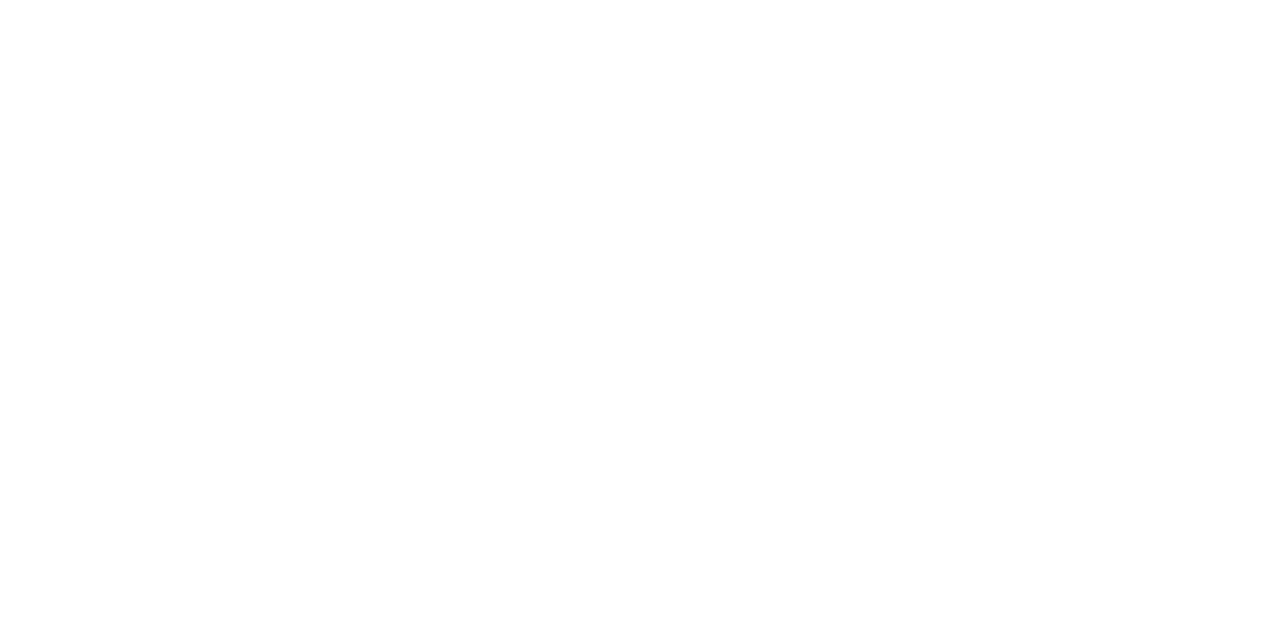
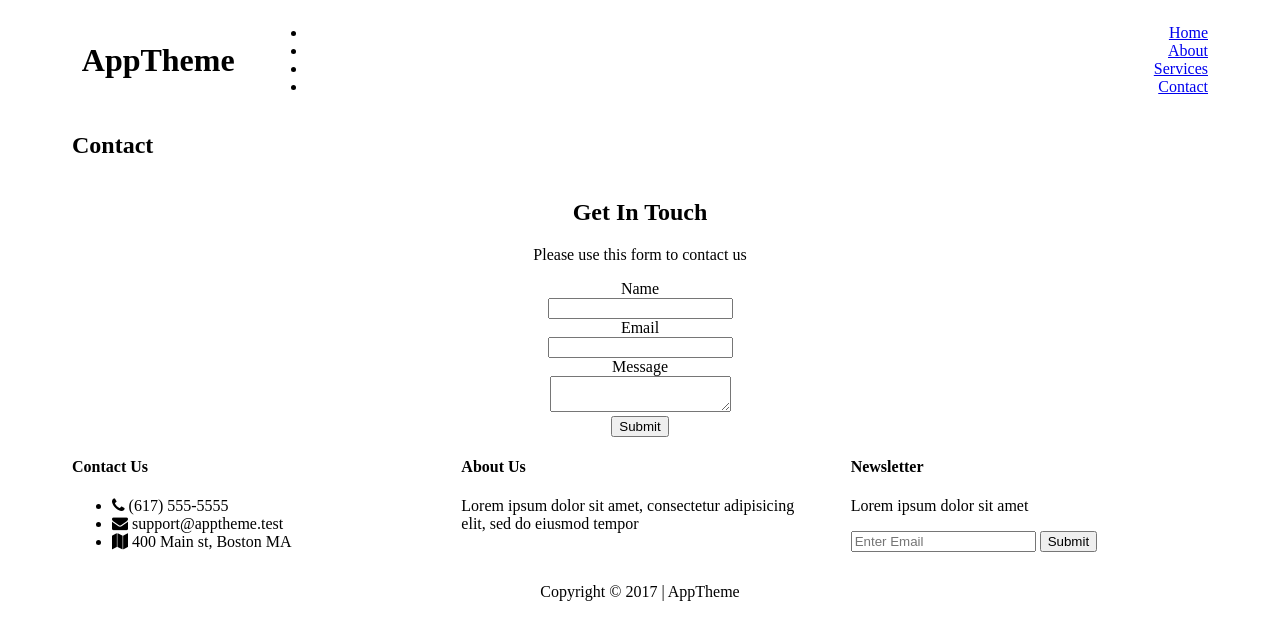
Before and after one commit to OmerSnck/app-theme, a plain HTML site: page contact.html in a window 1280 px wide. Drawn offline with Linux system fonts and the light colour scheme.

Commit message:
complete html

```diff
--- a/contact.html
+++ b/contact.html
@@ -0,0 +1,110 @@
+<!DOCTYPE html>
+<html lang="en">
+<head>
+    <meta charset="UTF-8">
+    <meta name="viewport" content="width=device-width, initial-scale=1.0">
+    <meta http-equiv="X-UA-Compatible" content="ie=edge">
+    <title>AppTheme | Contact</title>
+    <link rel="stylesheet" href="css/flexboxgrid.css">
+    <link rel="stylesheet" href="css/style.css">
+    <link rel="stylesheet" href="css/fontawesome.css">
+</head>
+<body>
+
+    <header id="main-header">
+        <div class="container">
+          <div class="row end-sm end-md end-lg center-xs middle-xs middle-sm middle-md middle-lg">
+            <div class="col-xs-12 col-sm-2 col-md-2 col-lg-2">
+                <h1><span class="primary-text">App</span>Theme</h1>
+            </div>
+            <div class="col-xs-12 col-sm-10 col-md-10 col-lg-10">
+               <nav id="navbar">
+                <ul>
+                  <li><a href="index.html">Home</a></li>
+                  <li><a href="about.html">About</a></li class="current">
+                  <li><a href="services.html">Services</a></li class="current">
+                  <li class="current"><a href="contact.html">Contact</a></li class="current">
+                </ul>
+              </nav>
+            </div>
+          </div>
+        </div>
+    </header>
+
+
+      <section id="subheader">
+        <div class="container">
+          <div class="row">
+            <div class="col-xs-12 col-sm-12 col-md-12 col-lg-12">
+              <h1>Contact</h1>
+            </div>
+          </div>
+        </div>
+      </section>
+
+      <section id="page" class="contact">
+        <div class="container">
+          <div class="row center-xs center-sm center-md center-lg">
+            <div class="col-xs-12 col-sm-12 col-md-12 col-lg-12">
+              <h2><span class="primary-text">Get</span> In Touch</h2>
+              <p>Please use this form to contact us</p>
+              <form>
+                <div>
+                  <label for="name">Name</label><br>
+                  <input type="text" name="name">
+                </div>
+                <div>
+                  <label for="email">Email</label><br>
+                  <input type="text" name="email">
+                </div>
+                <div>
+                  <label for="message">Message</label><br>
+                  <textarea name="message"></textarea>
+                </div>
+                <button type="submit" name="button">Submit</button>
+              </form>
+            </div>
+          </div>
+        </div>
+      </section>
+
+      <section id="company">
+          <div class="container">
+            <div class="row">
+                <div class="col-xs-12 col-sm-4 col-md-4 col-lg-4">
+                    <h4>Contact Us</h4>
+                    <ul>
+                        <li><i class="fa fa-phone"></i> (617) 555-5555</li>
+                        <li><i class="fa fa-envelope"></i> support@apptheme.test</li>
+                        <li><i class="fa fa-map"></i> 400 Main st, Boston MA</li>
+                    </ul>
+                </div>
+                <div class="col-xs-12 col-sm-4 col-md-4 col-lg-4">
+                    <h4>About Us</h4>
+                    <p>Lorem ipsum dolor sit amet, consectetur adipisicing elit, sed do eiusmod tempor</p>
+                </div>
+                <div class="col-xs-12 col-sm-4 col-md-4 col-lg-4">
+                    <h4>Newsletter</h4>
+                    <p>Lorem ipsum dolor sit amet</p>
+                    <form>
+                        <input type="text" name="email" placeholder="Enter Email">
+                        <button type="submit" name="button">Submit</button>
+                    </form>
+                </div>
+            </div>
+          </div>
+      </section>
+
+
+
+      <footer id="main-footer">
+        <div class="container">
+            <div class="row center-xs center-sm center-md center-lg">
+              <div class="col-xs-12 col-sm-12 col-md-12 col-lg-12">
+                <p>Copyright &copy; 2017 | AppTheme</p>
+              </div>
+            </div>
+          </div>
+      </footer>
+</body>
+</html>
--- a/css/style.css
+++ b/css/style.css
@@ -1,3 +1,4 @@
+
 img{
 width: 100%;
 }
```
Also changed, not shown: about.html (+1 -1 lines), services.html (+108 -0 lines).
